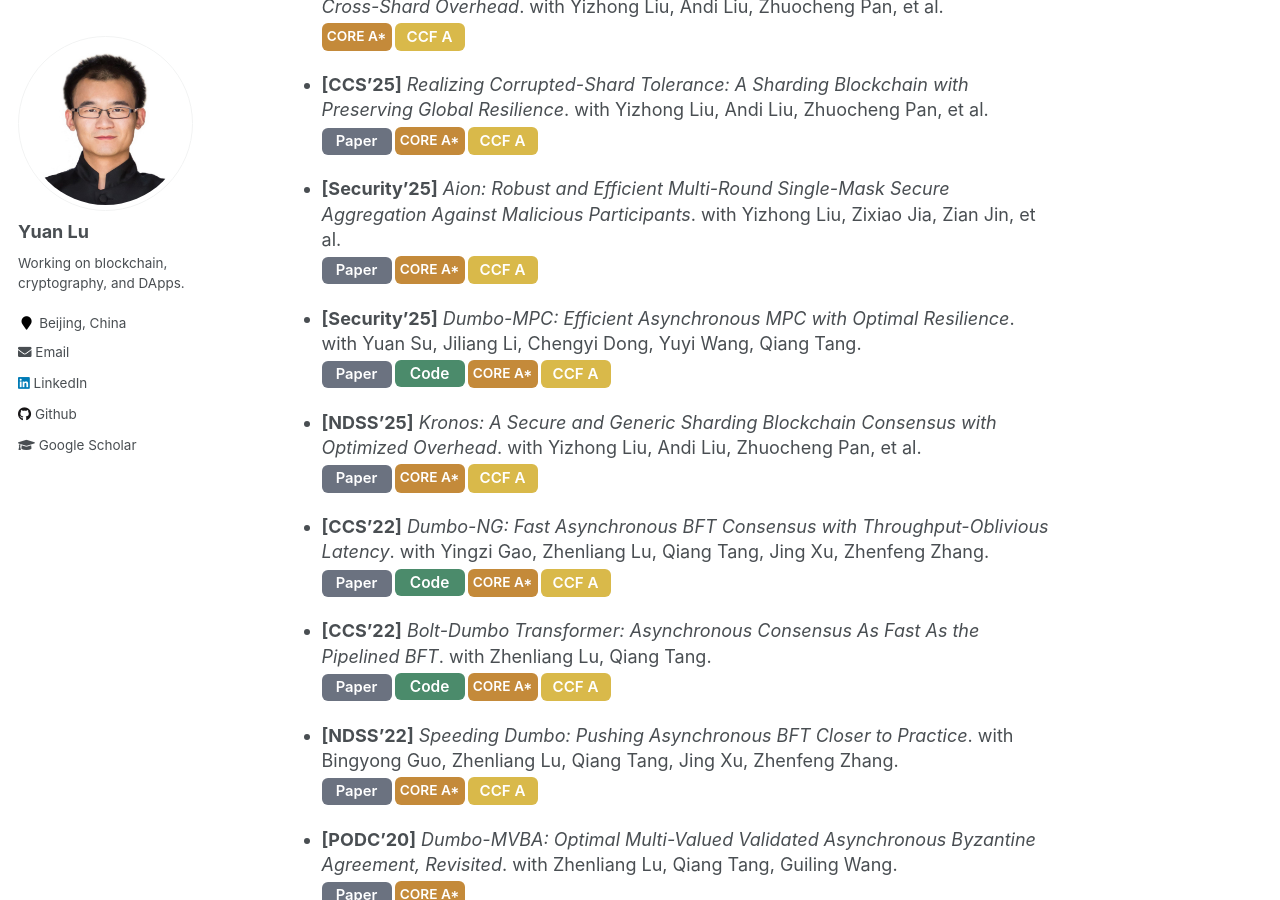
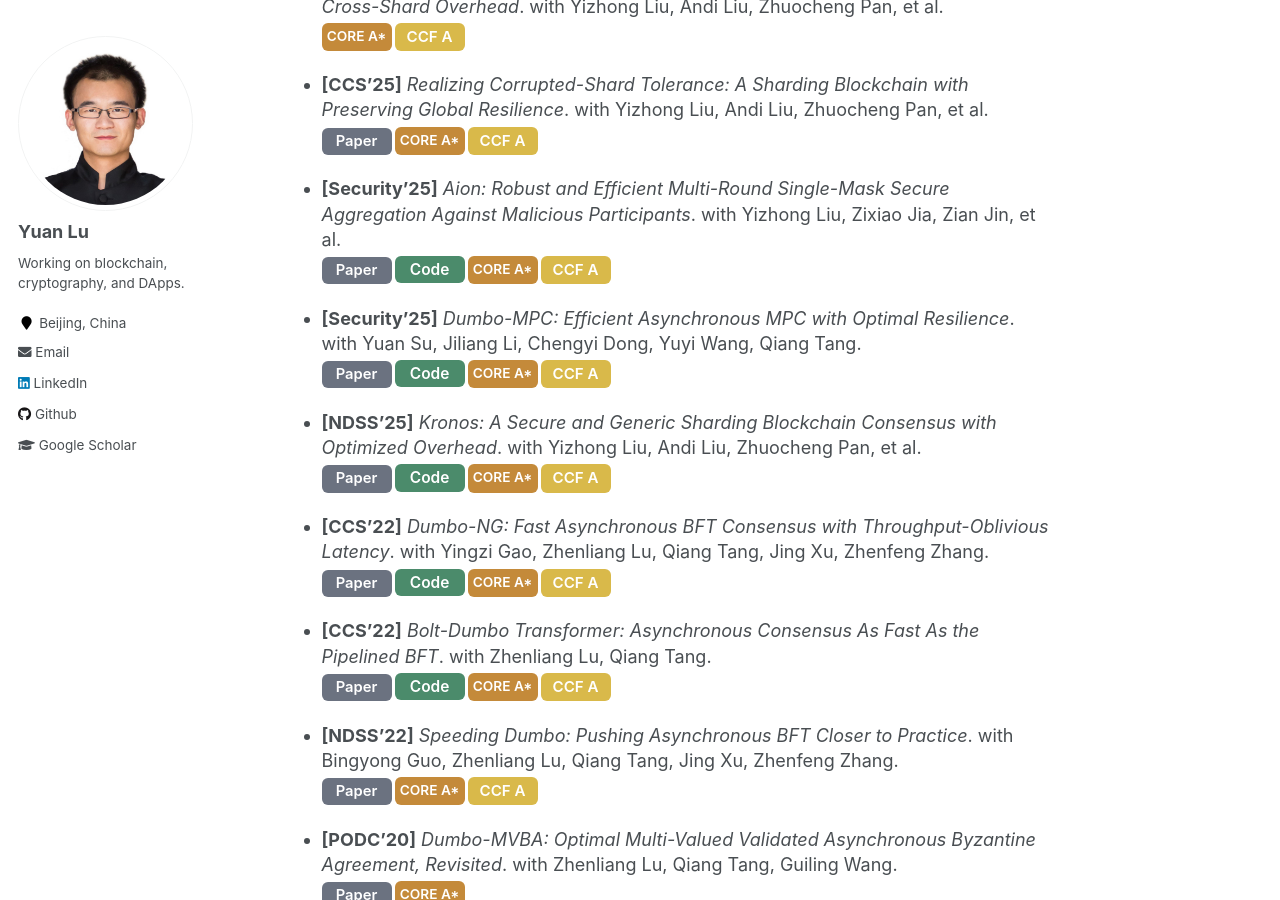
Before and after one commit to yylluu/yylluu.github.io, a Jekyll site: the page built from _pages/about.md, in a window 1280 px wide and 900 px high, scrolled down 1290 px. Built offline with Jekyll 4.4.1, drawn with Linux system fonts in a browser that asks for light colours.

Commit message:
Update about.md

```diff
--- a/_pages/about.md
+++ b/_pages/about.md
@@ -78,8 +78,11 @@
 <li class="pub-entry">
 <strong>[Security’25]</strong> <em>Aion: Robust and Efficient Multi-Round Single-Mask Secure Aggregation Against Malicious Participants</em>. with Yizhong Liu, Zixiao Jia, Zian Jin, et al.
 <div class="pub-badges">
-    <a href="https://www.usenix.org/conference/usenixsecurity25/presentation/liu-yizhong" target="_blank">
+  <a href="https://www.usenix.org/conference/usenixsecurity25/presentation/liu-yizhong" target="_blank">
     <span class="pub-badge badge-paper">Paper</span>
+  </a>
+  <a href="https://zenodo.org/records/15870338" target="_blank">
+    <span class="pub-badge badge-code">Code</span>
   </a>
   <span class="pub-badge badge-core">CORE A*</span>
   <span class="pub-badge badge-ccf">CCF A</span>
@@ -105,6 +108,9 @@
 <div class="pub-badges">
   <a href="https://eprint.iacr.org/2024/206" target="_blank">
     <span class="pub-badge badge-paper">Paper</span>
+  </a>
+  <a href="https://zenodo.org/records/13594519" target="_blank">
+    <span class="pub-badge badge-code">Code</span>
   </a>
   <span class="pub-badge badge-core">CORE A*</span>
   <span class="pub-badge badge-ccf">CCF A</span>
```
